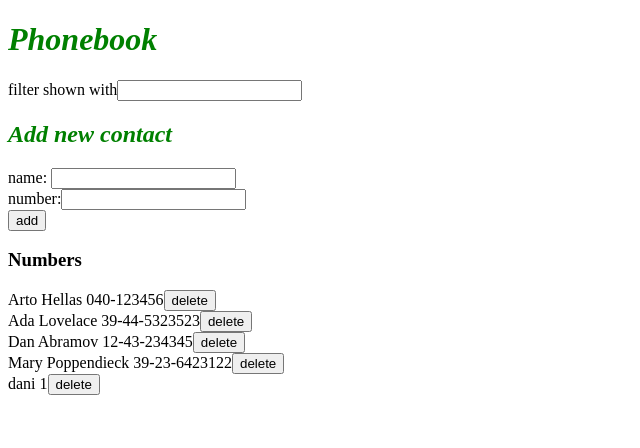
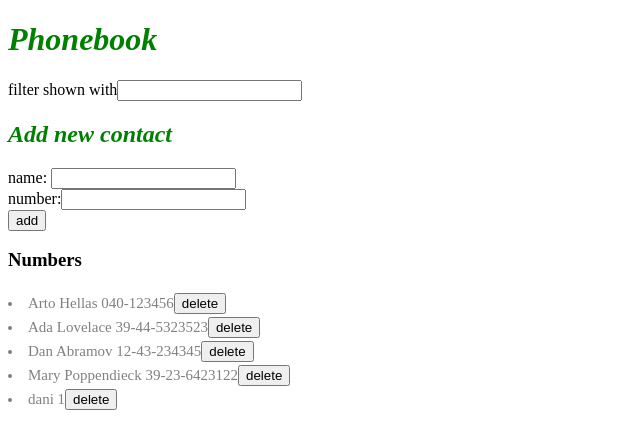
Before and after one commit to daniel-bogale/full-stack-open-course, a React (Vite) app in the folder part2/phonebook/: page / in a window 1280 px wide. Shown: the top 448 px of the page, without its empty margins (0-640 px from the left). Built offline with nearby package versions, Linux system fonts and the light colour scheme; data requests are answered from the project's data file.

Commit message:
fetching error massage will now appear for 5 seconds

```diff
--- a/part2/phonebook/src/App.jsx
+++ b/part2/phonebook/src/App.jsx
@@ -16,6 +16,7 @@ const App = () => {
   const [filterBy, setFilterBy] = useState("");
   const [filteredPersons, setFilteredPersons] = useState([]);
   const [isFiltering, setIsFiltering] = useState(false);
+  const [errorMessage, setErrorMessage] = useState(null);
 
   const handleAddNumber = (e) => {
     e.preventDefault();
@@ -70,12 +71,20 @@ const App = () => {
   };
 
   useEffect(() => {
-    phonebookServices.getAll().then((res) => {
-      console.log(res);
-      if (res.statusText === "OK") {
-        setPersons(res.data);
-      }
-    });
+    phonebookServices
+      .getAll()
+      .then((res) => {
+        console.log(res);
+        if (res.statusText === "OK") {
+          setPersons(res.data);
+        }
+      })
+      .catch((err) => {
+        setErrorMessage(err.message);
+        setTimeout(() => {
+          setErrorMessage(null);
+        }, 5000);
+      });
   }, []);
 
   return (
@@ -101,6 +110,7 @@ const App = () => {
         persons={persons}
         filteredPersons={filteredPersons}
         handleDeletion={onDeletion}
+        errorMessage={errorMessage}
       />
     </div>
   );
--- a/part2/phonebook/src/components/Persons.jsx
+++ b/part2/phonebook/src/components/Persons.jsx
@@ -1,8 +1,17 @@
-const Persons = ({ isFiltering, persons, filteredPersons, handleDeletion }) => {
+const Persons = ({
+  isFiltering,
+  persons,
+  filteredPersons,
+  handleDeletion,
+  errorMessage,
+}) => {
   const personTobeRender = isFiltering ? filteredPersons : persons;
 
+  if (errorMessage) {
+    return <p className="error">{errorMessage}</p>;
+  }
   return personTobeRender.map((person) => (
-    <div key={person.id}>
+    <li key={person.id}>
       <span>
         {person.name} {person.number}
       </span>
@@ -13,7 +22,7 @@ const Persons = ({ isFiltering, persons, filteredPersons, handleDeletion }) => {
       >
         delete
       </button>
-    </div>
+    </li>
   ));
 };
 
--- a/part2/phonebook/src/index.css
+++ b/part2/phonebook/src/index.css
@@ -3,3 +3,20 @@ h2 {
     color: green;
     font-style: italic;
 }
+
+li {
+    color: grey;
+    padding-top: 3px;
+    font-size: 15px;
+}
+
+
+.error {
+    color: red;
+    background: lightgrey;
+    font-size: 20px;
+    border-style: solid;
+    border-radius: 5px;
+    padding: 10px;
+    margin-bottom: 10px;
+}
```
